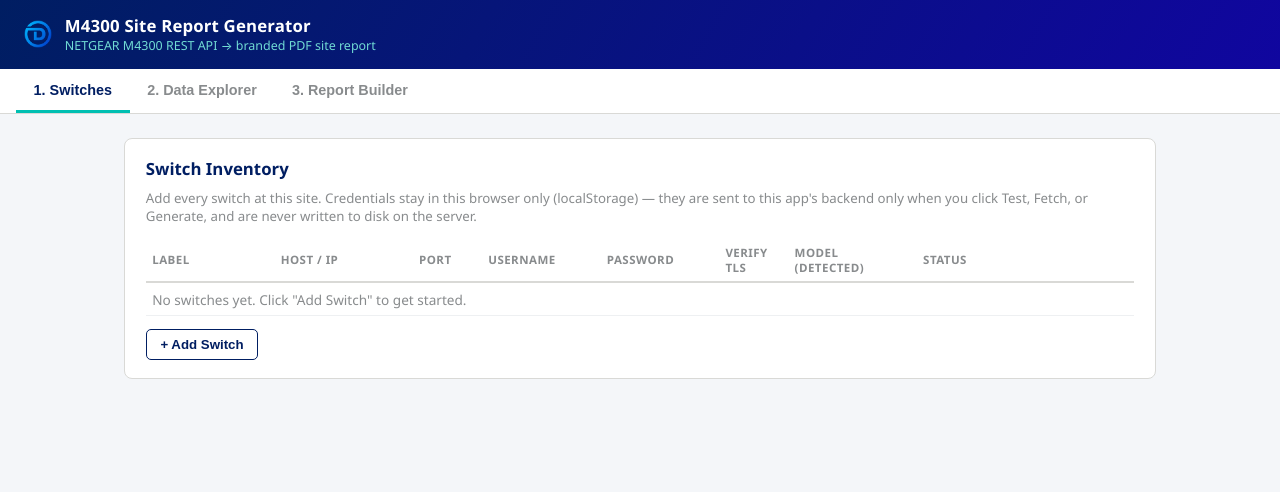
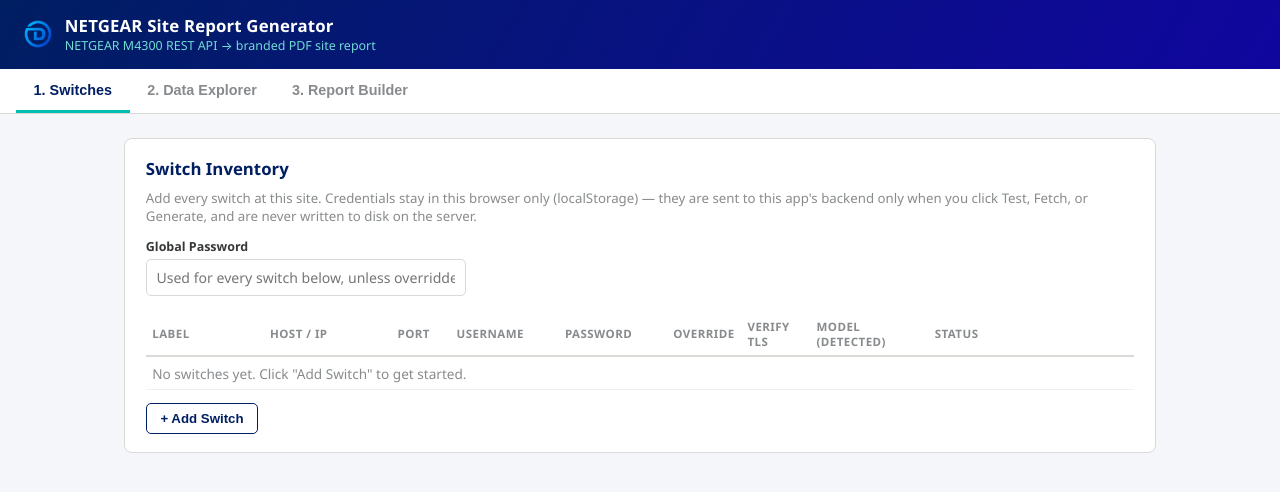
Before and after one commit to njrc88-div/m4300-site-report, a FastAPI app: page / in a window 1280 px wide. Shown: the top 492 px of the page. Run offline with FastAPI, Linux system fonts and the light colour scheme.

Commit message:
Rename app to NETGEAR Site Report Generator, add global switch password with per-switch override
- App title/browser tab, header, and login page renamed from "M4300 Site
  Report Generator" to "NETGEAR Site Report Generator" (app/main.py,
  app/auth.py, app/static/index.html) - the app already covers M4250 too,
  so "M4300" in the name was a misnomer.
- Switches tab: new Global Password field above the switch table, used
  for every switch by default. Each row gets an Override checkbox
  (immediately left of Verify TLS); checking it reveals that row's own
  password field, which then takes precedence over the global one for
  that switch. Unchecked rows show "Using global" instead of a redundant
  empty password box. toSwitchPayload() resolves password_override ?
  sw.password : globalSwitchPassword, so Test/Fetch/Generate all pick up
  whichever applies with no per-call-site changes needed.
- Both the global password and each switch's password_override flag
  persist in the same browser localStorage as everything else on this
  tab (m4300_global_switch_password_v1 key). Switches saved before this
  feature existed default password_override to true if they already had
  a password stored, so existing setups keep working unchanged until
  someone opts a switch into the global password.

Verified in-browser: renamed title shows on login page and header;
Override checkbox toggles the password field on and off; global password
and a test switch both survive a page reload (localStorage persistence).

Co-Authored-By: Claude Sonnet 5 <noreply@anthropic.com>

```diff
--- a/app/auth.py
+++ b/app/auth.py
@@ -69,7 +69,7 @@ def _login_page(error: str | None = None) -> str:
 <html lang="en"><head>
 <meta charset="utf-8">
 <meta name="viewport" content="width=device-width, initial-scale=1">
-<title>Sign in - M4300 Site Report Generator</title>
+<title>Sign in - NETGEAR Site Report Generator</title>
 <link rel="stylesheet" href="/static/css/style.css">
 <style>
   body {{ display: flex; align-items: center; justify-content: center; min-height: 100vh; }}
@@ -93,7 +93,7 @@ def _login_page(error: str | None = None) -> str:
 </head><body>
   <form class="login-card" method="post" action="/auth/login">
     <img src="/static/img/diversified-mark.png" alt="Diversified">
-    <h1>M4300 Site Report Generator</h1>
+    <h1>NETGEAR Site Report Generator</h1>
     {error_html}
     <label for="username">Username</label>
     <input type="text" id="username" name="username" autocomplete="username" autofocus required>
--- a/app/main.py
+++ b/app/main.py
@@ -28,7 +28,7 @@ from .topology import build_switch_topology
 logging.basicConfig(level=logging.INFO)
 logger = logging.getLogger("m4300_report")
 
-app = FastAPI(title="M4300 Site Report Generator")
+app = FastAPI(title="NETGEAR Site Report Generator")
 
 # Entirely opt-in - see app/auth.py's module docstring. Adds nothing to
 # the request path unless SESSION_SECRET_KEY is set.
--- a/app/static/css/style.css
+++ b/app/static/css/style.css
@@ -108,7 +108,7 @@ table.switch-table input[type="number"] { width: 5rem; }
 .form-row { display: flex; gap: 0.9rem; margin-bottom: 0.8rem; flex-wrap: wrap; }
 .form-row .field { flex: 1; min-width: 220px; }
 .field label { display: block; font-size: 0.78rem; font-weight: 600; color: var(--gray-text); margin-bottom: 0.25rem; }
-.field input[type="text"], .field textarea, .field select {
+.field input[type="text"], .field input[type="password"], .field textarea, .field select {
   width: 100%; padding: 0.5rem 0.6rem; border: 1px solid var(--gray-line); border-radius: 5px; font-size: 0.88rem;
   font-family: inherit;
 }
--- a/app/static/index.html
+++ b/app/static/index.html
@@ -3,7 +3,7 @@
 <head>
 <meta charset="utf-8">
 <meta name="viewport" content="width=device-width, initial-scale=1">
-<title>M4300 Site Report Generator</title>
+<title>NETGEAR Site Report Generator</title>
 <link rel="stylesheet" href="/static/css/style.css">
 </head>
 <body>
@@ -11,7 +11,7 @@
 <header class="app-header">
   <img src="/static/img/diversified-mark.png" alt="Diversified">
   <div>
-    <div class="title">M4300 Site Report Generator</div>
+    <div class="title">NETGEAR Site Report Generator</div>
     <div class="subtitle">NETGEAR M4300 REST API &rarr; branded PDF site report</div>
   </div>
   <div id="whoami" class="whoami"></div>
@@ -35,17 +35,22 @@
         they are sent to this app's backend only when you click Test, Fetch, or Generate, and are
         never written to disk on the server.
       </p>
+      <div class="field" style="max-width:320px; margin-bottom:1rem;">
+        <label>Global Password</label>
+        <input type="password" id="global-switch-password" placeholder="Used for every switch below, unless overridden">
+      </div>
       <table class="switch-table" id="switch-table">
         <thead>
           <tr>
-            <th style="width:13%">Label</th>
-            <th style="width:14%">Host / IP</th>
-            <th style="width:7%">Port</th>
-            <th style="width:12%">Username</th>
-            <th style="width:12%">Password</th>
+            <th style="width:12%">Label</th>
+            <th style="width:13%">Host / IP</th>
+            <th style="width:6%">Port</th>
+            <th style="width:11%">Username</th>
+            <th style="width:11%">Password</th>
+            <th style="width:7%">Override</th>
             <th style="width:7%">Verify TLS</th>
-            <th style="width:13%">Model (detected)</th>
-            <th style="width:13%">Status</th>
+            <th style="width:12%">Model (detected)</th>
+            <th style="width:12%">Status</th>
             <th style="width:9%"></th>
           </tr>
         </thead>
--- a/app/static/js/app.js
+++ b/app/static/js/app.js
@@ -3,8 +3,10 @@
 
   const STORAGE_KEY = "m4300_switches_v1";
   const VLAN_IMAGE_STORAGE_KEY = "m4300_vlan_info_image_v1";
+  const GLOBAL_PASSWORD_STORAGE_KEY = "m4300_global_switch_password_v1";
   let switches = loadSwitches();
   let vlanInfoImage = loadVlanInfoImage();
+  let globalSwitchPassword = loadGlobalPassword();
   let modules = []; // populated from /api/modules
   let selectedModuleIds = new Set();
   let selectedSwitchIds = new Set();
@@ -15,7 +17,12 @@
     try {
       const raw = localStorage.getItem(STORAGE_KEY);
       const parsed = raw ? JSON.parse(raw) : [];
-      return parsed.map((s) => ({ status: "pending", statusMsg: "", ...s }));
+      // Switches saved before the global-password feature existed have no
+      // password_override field - default it from whether they already
+      // have a password saved, so existing per-switch passwords keep
+      // working until someone explicitly opts a switch into the global
+      // password by unchecking Override.
+      return parsed.map((s) => ({ status: "pending", statusMsg: "", password_override: !!s.password, ...s }));
     } catch {
       return [];
     }
@@ -30,6 +37,25 @@
       // Most likely quota exceeded - attached port/VLAN map images are by
       // far the largest thing stored here, so that's the first thing
       // worth telling the user to trim if this ever fires.
+      toast("Couldn't save - browser storage is full. Try removing a large attached image.");
+      return false;
+    }
+  }
+
+  function loadGlobalPassword() {
+    try {
+      return localStorage.getItem(GLOBAL_PASSWORD_STORAGE_KEY) || "";
+    } catch {
+      return "";
+    }
+  }
+
+  function saveGlobalPassword() {
+    try {
+      if (globalSwitchPassword) localStorage.setItem(GLOBAL_PASSWORD_STORAGE_KEY, globalSwitchPassword);
+      else localStorage.removeItem(GLOBAL_PASSWORD_STORAGE_KEY);
+      return true;
+    } catch (err) {
       toast("Couldn't save - browser storage is full. Try removing a large attached image.");
       return false;
     }
@@ -62,6 +88,7 @@
       port: 8443,
       username: "",
       password: "",
+      password_override: false,
       verify_tls: false,
       model: "",
       firmware: "",
@@ -111,7 +138,7 @@
     tbody.innerHTML = "";
     if (switches.length === 0) {
       const tr = document.createElement("tr");
-      tr.innerHTML = `<td colspan="9" class="empty-state">No switches yet. Click "Add Switch" to get started.</td>`;
+      tr.innerHTML = `<td colspan="10" class="empty-state">No switches yet. Click "Add Switch" to get started.</td>`;
       tbody.appendChild(tr);
       return;
     }
@@ -123,7 +150,10 @@
         <td><input type="text" data-field="host" value="${escapeAttr(sw.host)}" placeholder="10.1.1.5"></td>
         <td><input type="number" data-field="port" value="${sw.port}"></td>
         <td><input type="text" data-field="username" value="${escapeAttr(sw.username)}" placeholder="admin"></td>
-        <td><input type="password" data-field="password" value="${escapeAttr(sw.password)}"></td>
+        <td class="password-cell">${sw.password_override
+          ? `<input type="password" data-field="password" value="${escapeAttr(sw.password)}">`
+          : `<span class="empty-state" style="padding:0">Using global</span>`}</td>
+        <td style="text-align:center"><input type="checkbox" data-field="password_override" ${sw.password_override ? "checked" : ""} title="Use a different password for this switch"></td>
         <td style="text-align:center"><input type="checkbox" data-field="verify_tls" ${sw.verify_tls ? "checked" : ""}></td>
         <td class="model-cell">${modelCell(sw)}</td>
         <td>${statusPill(sw)}</td>
@@ -137,8 +167,9 @@
       tr.querySelectorAll("input").forEach((input) => {
         input.addEventListener("input", () => {
           const field = input.dataset.field;
-          sw[field] = field === "verify_tls" ? input.checked : field === "port" ? Number(input.value) : input.value;
+          sw[field] = field === "verify_tls" || field === "password_override" ? input.checked : field === "port" ? Number(input.value) : input.value;
           saveSwitches();
+          if (field === "password_override") renderSwitchTable();
         });
       });
       tr.querySelector(".test-btn").addEventListener("click", () => testConnection(sw, tr));
@@ -174,7 +205,7 @@
 
   async function testConnection(sw, tr) {
     sw.status = "testing";
-    tr.querySelector("td:nth-child(8)").innerHTML = statusPill(sw);
+    tr.querySelector("td:nth-child(9)").innerHTML = statusPill(sw);
     try {
       const resp = await fetch("/api/test-connection", {
         method: "POST",
@@ -195,7 +226,7 @@
     }
     saveSwitches();
     tr.querySelector(".model-cell").innerHTML = modelCell(sw);
-    tr.querySelector("td:nth-child(8)").innerHTML = statusPill(sw);
+    tr.querySelector("td:nth-child(9)").innerHTML = statusPill(sw);
   }
 
   function toSwitchPayload(sw) {
@@ -204,7 +235,7 @@
       host: sw.host,
       port: Number(sw.port) || 8443,
       username: sw.username,
-      password: sw.password,
+      password: sw.password_override ? sw.password : globalSwitchPassword,
       verify_tls: !!sw.verify_tls,
       port_map_image: sw.port_map_image || null,
     };
@@ -223,6 +254,13 @@
     switches.push(newSwitch());
     saveSwitches();
     renderSwitchTable();
+  });
+
+  const globalPasswordInput = document.getElementById("global-switch-password");
+  globalPasswordInput.value = globalSwitchPassword;
+  globalPasswordInput.addEventListener("input", () => {
+    globalSwitchPassword = globalPasswordInput.value;
+    saveGlobalPassword();
   });
 
   // ---------- explorer tab ----------
```
